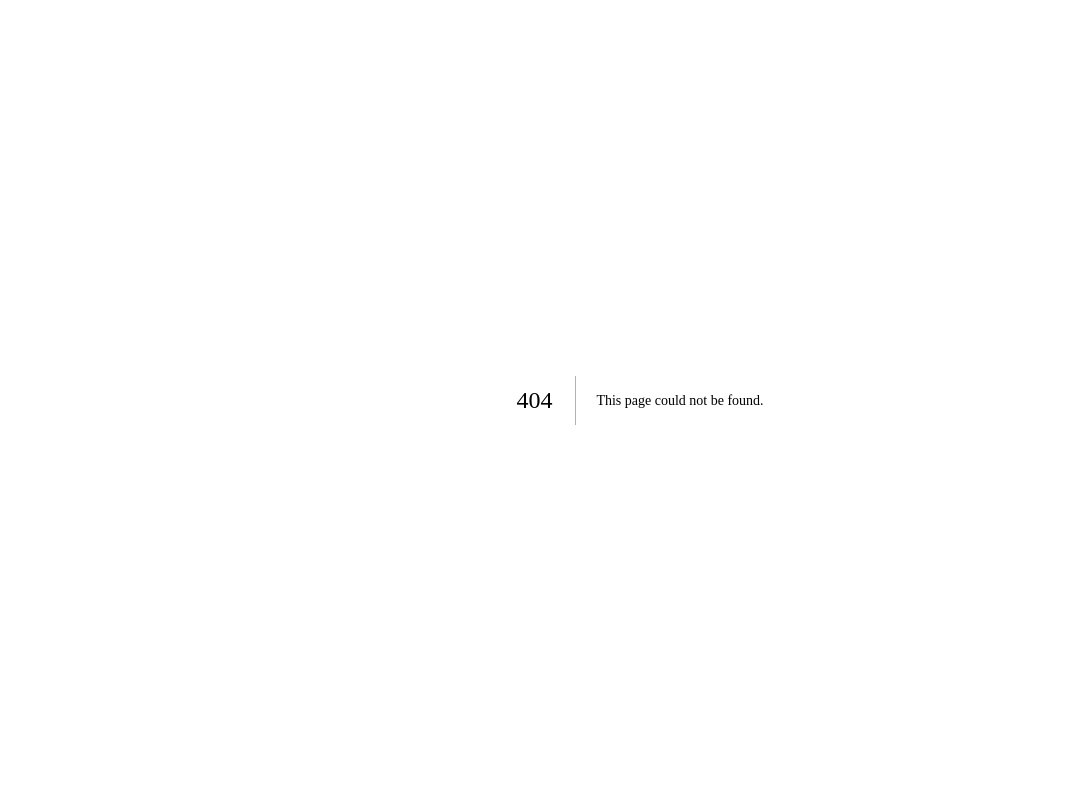
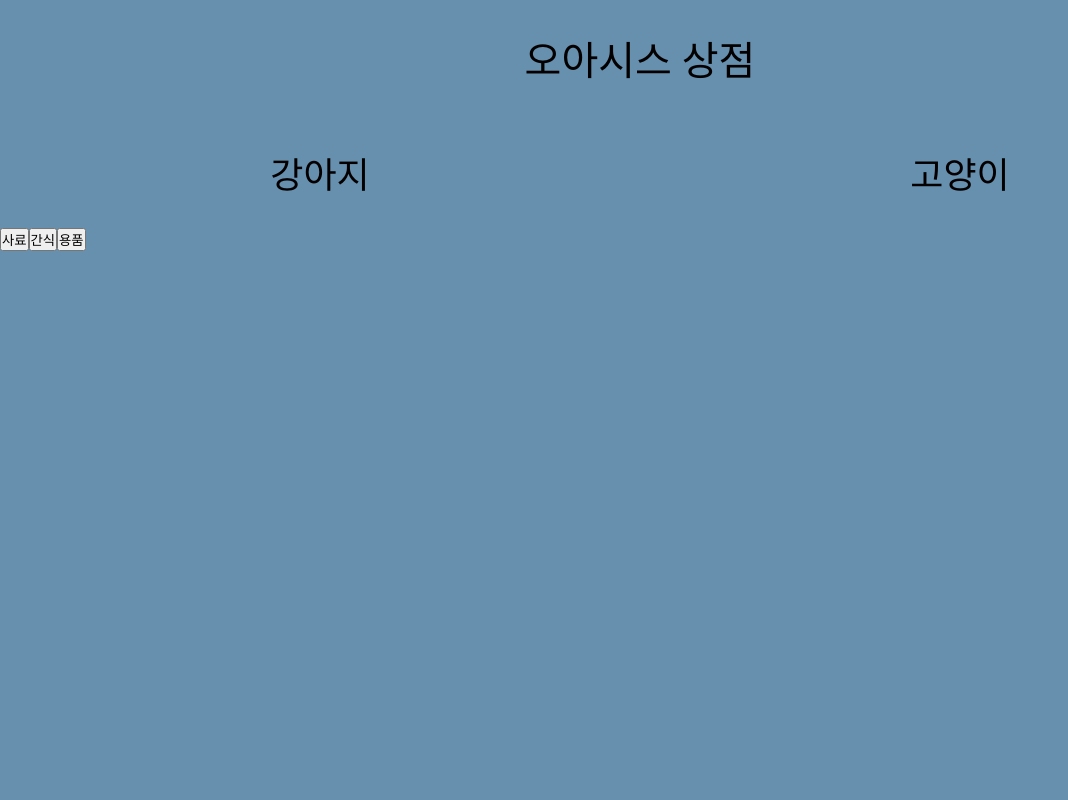
Before and after one commit to miniposi/Oasis, a Next.js app: page /shop in a window 1280 px wide. Before the commit this address had no page. Shown: the top 800 px of the page, without its empty margins (0-1068 px from the left). Built offline with nearby package versions, Linux system fonts and the light colour scheme; a web font is replaced by a local one.

Commit message:
feat: shop page structure

```diff
--- a/pages/login.tsx
+++ b/pages/login.tsx
@@ -9,11 +9,11 @@ export default function LoginPage() {
           간편하게 소셜 로그인<br></br>계정을 사용하여 로그인하세요!
         </StyledPag>
         <StyledButton type="button" style={{ backgroundColor: "#FFEB3B" }}>
-          <StyledButtonImg src="kakaoicon.png" alt="카카오톡 아이콘" />
+          <StyledButtonImg src="icon/kakaoicon.png" alt="카카오톡 아이콘" />
           Sign in with Kakao
         </StyledButton>
         <StyledButton type="button" style={{ backgroundColor: "#FFF" }}>
-          <StyledButtonImg src="googleicon.png" alt="구글 아이콘" />
+          <StyledButtonImg src="icon/googleicon.png" alt="구글 아이콘" />
           Sign in with Google
         </StyledButton>
       </StyledContent>
--- /dev/null
+++ b/pages/shop.tsx
@@ -0,0 +1,90 @@
+import { useState } from 'react';
+import styled from 'styled-components';
+
+interface TypeProps {
+	animal: 'dog' | 'cat';
+	category: '사료' | '간식' | '용품';
+}
+
+interface ButtonProps {
+  $isActive: boolean;
+}
+
+export default function ShopPage() {
+	const [type, setType] = useState<TypeProps["animal"]>('dog');
+	const [category, setCategory] = useState<TypeProps["category"]>('사료');
+
+	const handleSelect = (type: TypeProps["animal"]) => {
+		setType(type);
+	}
+
+	return (
+		<StyledWrapper>
+			<StyledHeader>오아시스 상점</StyledHeader>
+			<StyledUnderWrapper>
+				<StyledTypeButton $isActive={type === 'dog' ? true : false} onClick={() => handleSelect('dog')}>
+					강아지
+				</StyledTypeButton>
+				<StyledTypeButton $isActive={type === 'cat' ? true : false} onClick={() => handleSelect('cat')}>
+					고양이
+				</StyledTypeButton>
+			</StyledUnderWrapper>
+			<StyledFilterWrapper>
+				<StyledCtgButton >
+					사료
+				</StyledCtgButton>
+				<StyledCtgButton>
+					간식
+				</StyledCtgButton>
+				<StyledCtgButton>
+					용품
+				</StyledCtgButton>
+			</StyledFilterWrapper>
+			<StyledContentWrapper>
+				<StyledContent>
+					<StyledImg src='shop/all.png' alt='전체보기' />
+					전체보기
+				</StyledContent>
+			</StyledContentWrapper>
+		</StyledWrapper>
+	);
+}
+
+const StyledWrapper = styled.div`
+
+`;
+
+const StyledHeader = styled.header`
+	display: flex;
+	flex-direction: column;
+	justify-content: center;
+	width: 100%;
+	height: 115px;
+	text-align: center;
+	font-size: 40px;
+`;
+
+const StyledUnderWrapper = styled.div`
+	display: flex;
+`;
+
+const StyledTypeButton = styled.button<ButtonProps>`
+	display: flex;
+	justify-content: center;
+	align-items: center;
+	width: 100%;
+	height: 113px;
+	font-size: 36px;
+	background: #678FAE;
+	border: 0;
+`;
+
+const StyledFilterWrapper = styled.div``;
+
+const StyledCtgButton = styled.button``;
+
+const StyledContentWrapper = styled.div``;
+
+const StyledContent = styled.div``;
+
+const StyledImg = styled.img``;
```
Also changed, not shown: data/CustomData.ts (+8 -8 lines).
